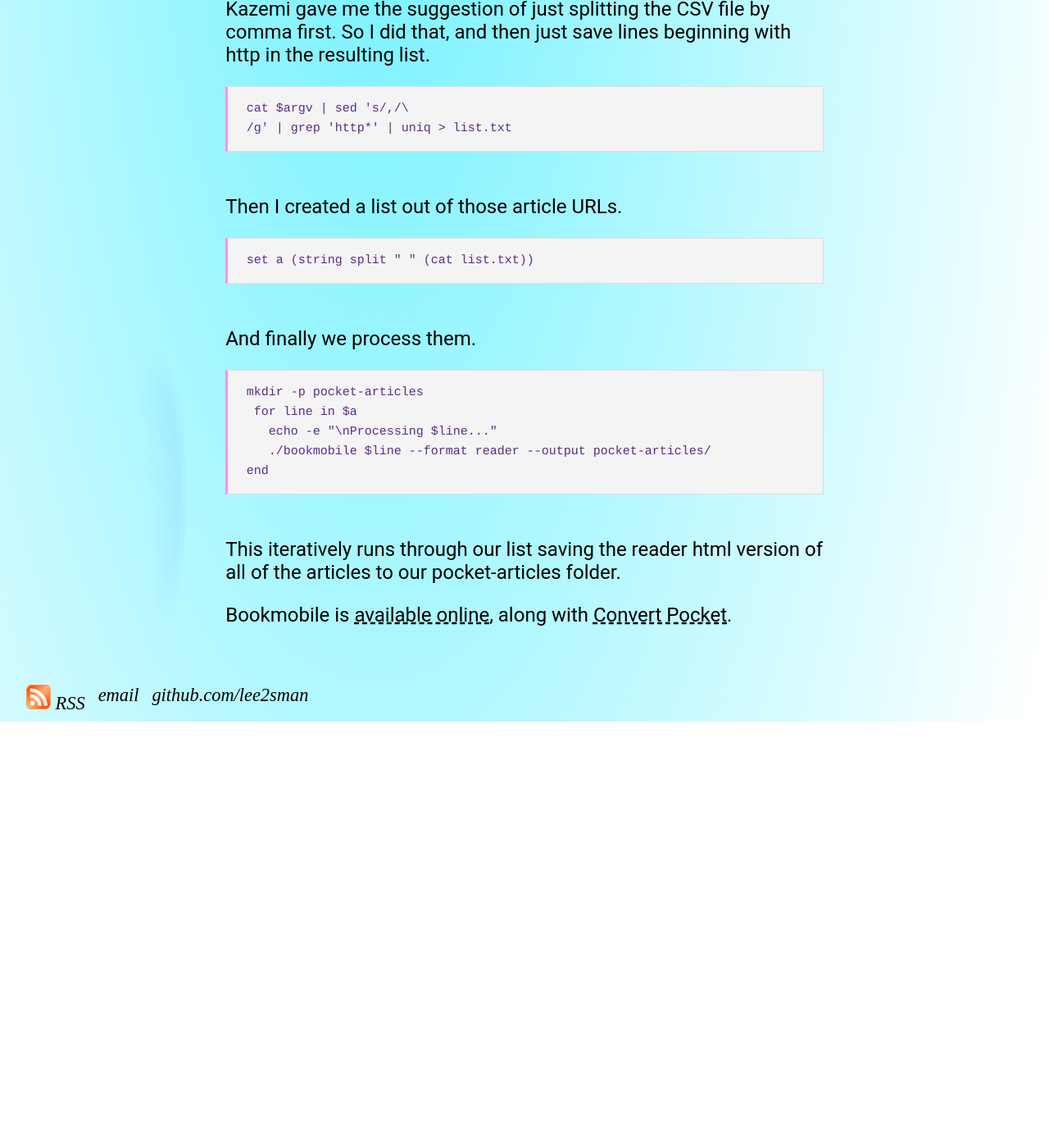
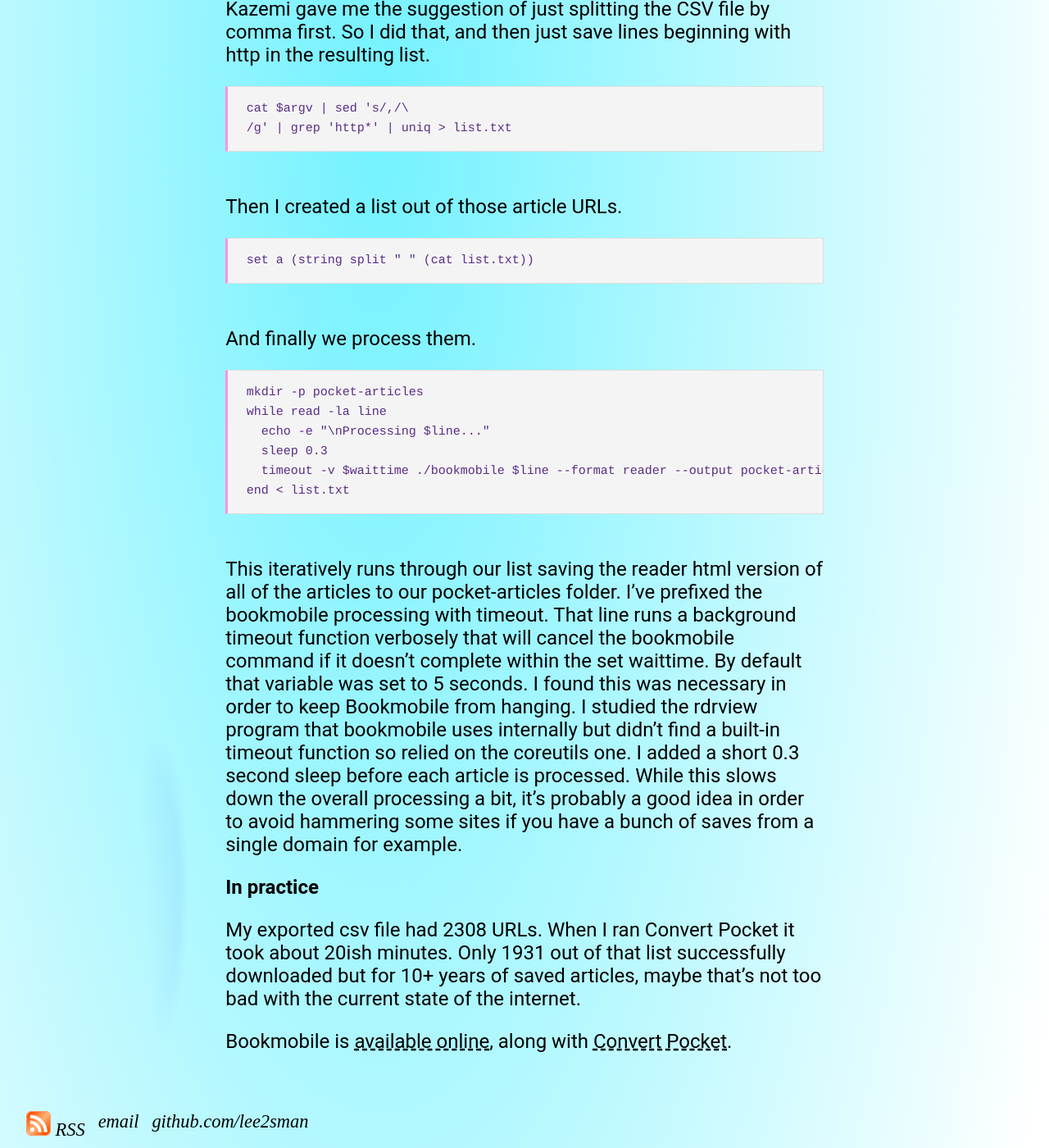
Before and after one commit to lee2sman/nosebook, a Jekyll site: the page built from _posts/2025-05-22-rip-pocket.md, in a window 1280 px wide and 1400 px high, scrolled down 3794 px. Shown: the whole window at 82% size. Built offline with Jekyll 4.4.1, drawn with Linux system fonts in a browser that asks for light colours; some web fonts are replaced; before the commit the page ends 4674 px from its top, so only the background shows below that; some of the changed text lies outside the part shown.

Commit message:
update rip-pocket

````diff
--- a/_posts/2025-05-22-rip-pocket.md
+++ b/_posts/2025-05-22-rip-pocket.md
@@ -72,12 +72,17 @@ And finally we process them.
 
 ```fish
 mkdir -p pocket-articles
- for line in $a
-   echo -e "\nProcessing $line..."
-   ./bookmobile $line --format reader --output pocket-articles/
-end
+while read -la line
+  echo -e "\nProcessing $line..."
+  sleep 0.3
+  timeout -v $waittime ./bookmobile $line --format reader --output pocket-articles/
+end < list.txt
 ```
 
-This iteratively runs through our list saving the reader html version of all of the articles to our pocket-articles folder.
+This iteratively runs through our list saving the reader html version of all of the articles to our pocket-articles folder. I've prefixed the bookmobile processing with timeout. That line runs a background timeout function verbosely that will cancel the bookmobile command if it doesn't complete within the set waittime. By default that variable was set to 5 seconds. I found this was necessary in order to keep Bookmobile from hanging. I studied the rdrview program that bookmobile uses internally but didn't find a built-in timeout function so relied on the coreutils one. I added a short 0.3 second sleep before each article is processed. While this slows down the overall processing a bit, it's probably a good idea in order to avoid hammering some sites if you have a bunch of saves from a single domain for example.
+
+### In practice
+
+My exported csv file had 2308 URLs. When I ran Convert Pocket it took about 20ish minutes. Only 1931 out of that list successfully downloaded but for 10+ years of saved articles, maybe that's not too bad with the current state of the internet.
 
 Bookmobile is [available online](https://tildegit.org/exquisitecorp/bookmobile), along with [Convert Pocket](https://tildegit.org/exquisitecorp/bookmobile/src/branch/pocket-export/convert-pocket.fish).
````
